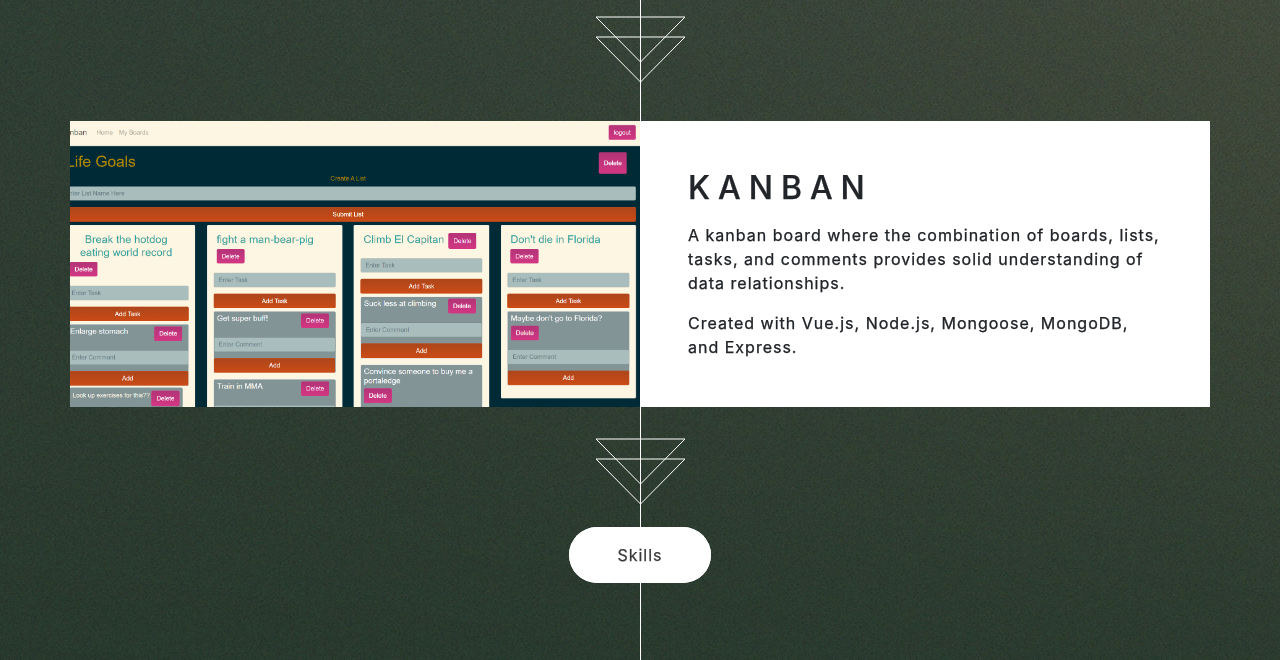
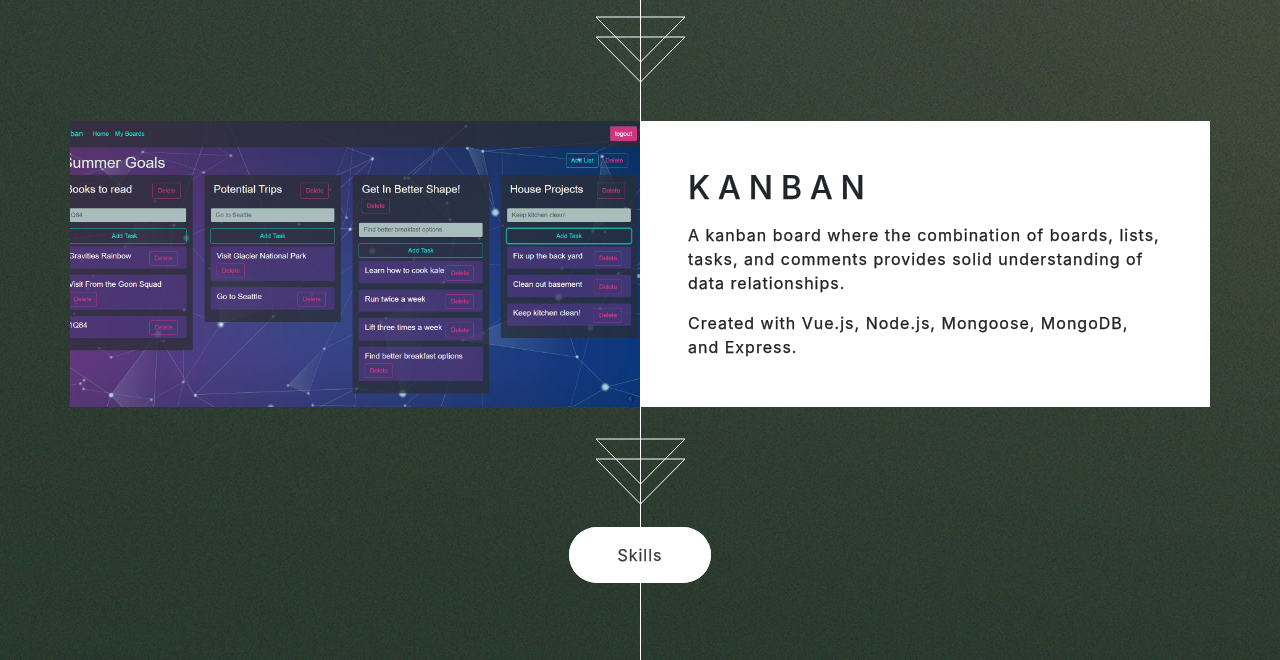
Before and after one commit to timhopp/TimHopp, a plain HTML site: page index.html in a window 1280 px wide. Shown: the part 2140-2800 px from the top of the page. Drawn offline with nearby package versions, Linux system fonts and the light colour scheme.

Commit message:
updated kanban

```diff
--- a/index.html
+++ b/index.html
@@ -119,7 +119,7 @@
           href="https://kanban-de-bankan.herokuapp.com/#/"
           class="image fit width-100"
           target="_blank"
-          ><img src="images/Kanban.PNG" alt=""
+          ><img src="images/betterkanban.PNG" alt=""
         /></a>
         <div class="inner">
           <header>
```
Also changed, not shown: images/betterkanban.PNG (added).
